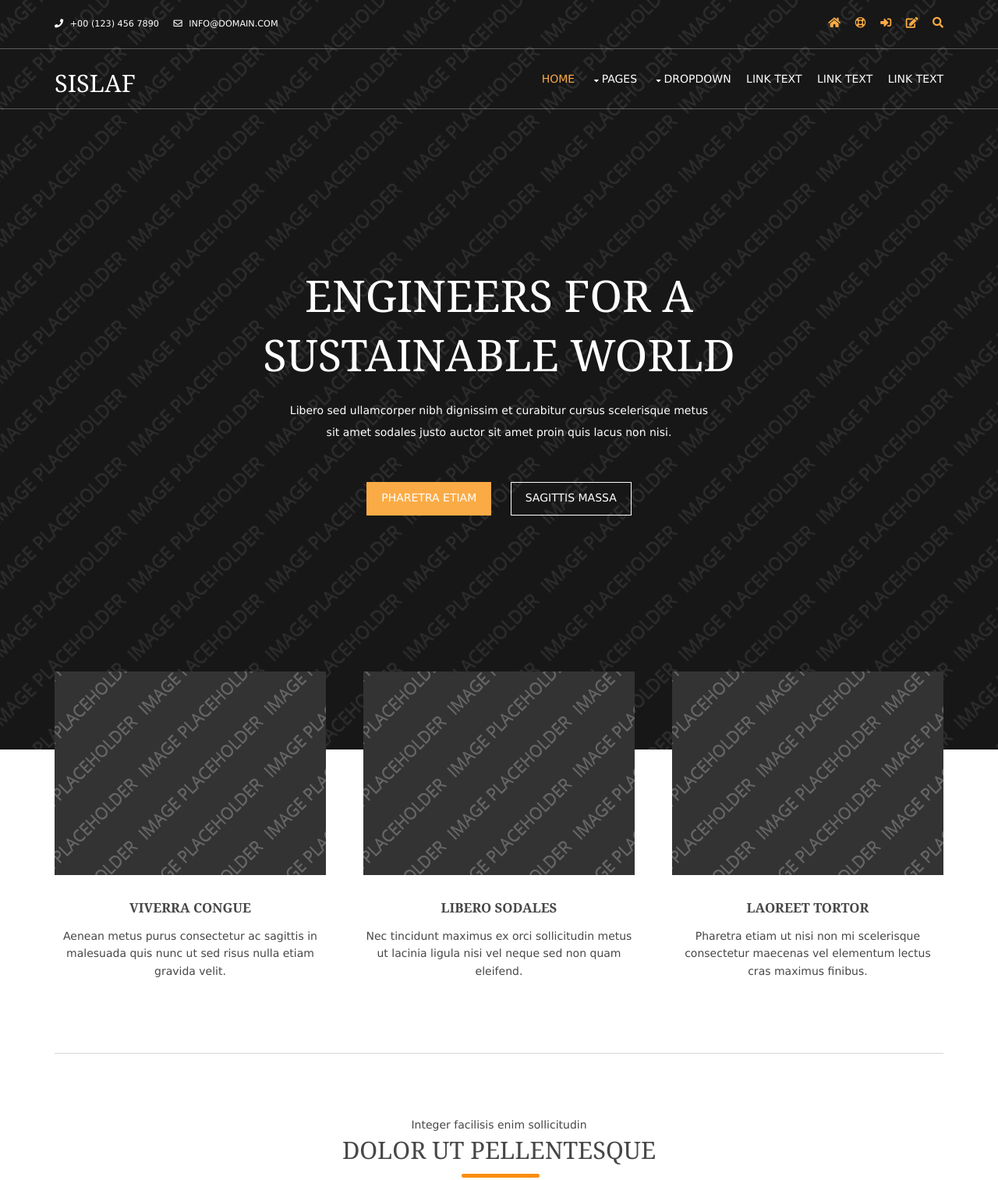
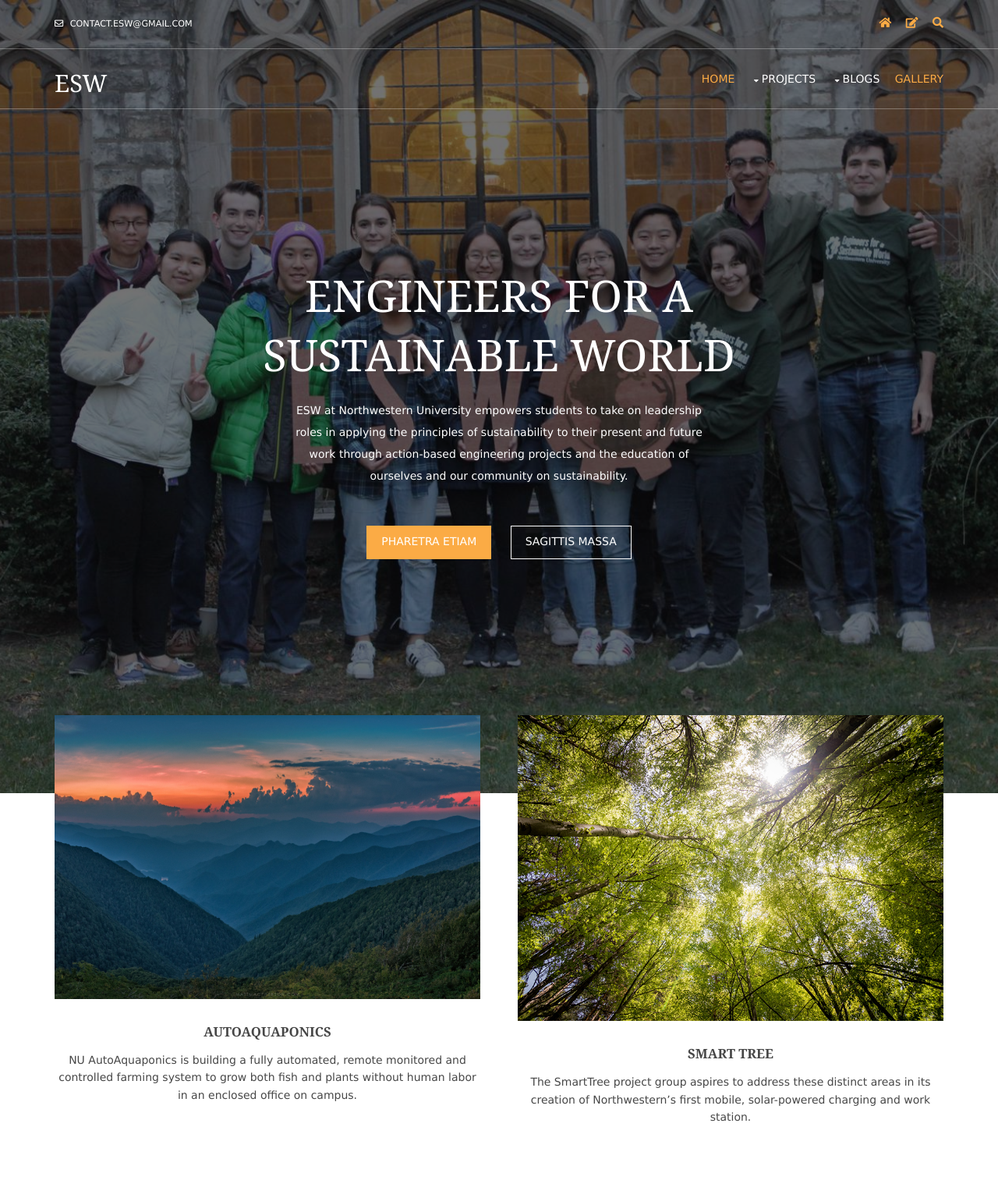
Before and after one commit to ESW-NU/ESW-NU.github.io, a plain HTML site: page Website_Template/index.html in a window 1280 px wide. Shown: the top 1513 px of the page at 78% size. Drawn offline with Linux system fonts and the light colour scheme.

Commit message:
[Updated_Home_Page]

```diff
--- a/Website_Template/index.html
+++ b/Website_Template/index.html
@@ -10,7 +10,7 @@ Licence URI: https://www.os-templates.com/template-terms
 <html lang="">
 <!-- To declare your language - read more here: https://www.w3.org/International/questions/qa-html-language-declarations -->
 <head>
-<title>Sislaf</title>
+<title>ESW-NU</title>
 <meta charset="utf-8">
 <meta name="viewport" content="width=device-width, initial-scale=1.0, maximum-scale=1.0, user-scalable=no">
 <link href="layout/styles/layout.css" rel="stylesheet" type="text/css" media="all">
@@ -20,15 +20,15 @@ Licence URI: https://www.os-templates.com/template-terms
 <!-- ################################################################################################ -->
 <!-- ################################################################################################ -->
 <!-- Top Background Image Wrapper -->
-<div class="bgded overlay" style="background-image:url('images/demo/backgrounds/01.png');">
+<div class="bgded overlay" style="background-image:url('images/demo/backgrounds/people.png');">
   <!-- ################################################################################################ -->
   <div class="wrapper row0">
     <div id="topbar" class="hoc clear">
       <div class="fl_left">
         <!-- ################################################################################################ -->
         <ul class="nospace">
-          <li><i class="fas fa-phone rgtspace-5"></i> +00 (123) 456 7890</li>
-          <li><i class="far fa-envelope rgtspace-5"></i> info@domain.com</li>
+          <!-- # <li><i class="fas fa-phone rgtspace-5"></i> +00 (123) 456 7890</li> # -->
+          <li><i class="far fa-envelope rgtspace-5"></i> contact.esw@gmail.com</li>
         </ul>
         <!-- ################################################################################################ -->
       </div>
@@ -36,8 +36,6 @@ Licence URI: https://www.os-templates.com/template-terms
         <!-- ################################################################################################ -->
         <ul class="nospace">
           <li><a href="index.html"><i class="fas fa-home"></i></a></li>
-          <li><a href="#" title="Help Centre"><i class="far fa-life-ring"></i></a></li>
-          <li><a href="#" title="Login"><i class="fas fa-sign-in-alt"></i></a></li>
           <li><a href="#" title="Sign Up"><i class="fas fa-edit"></i></a></li>
           <li id="searchform">
             <div>
@@ -62,39 +60,39 @@ Licence URI: https://www.os-templates.com/template-terms
     <header id="header" class="hoc clear">
       <div id="logo" class="fl_left">
         <!-- ################################################################################################ -->
-        <h1><a href="index.html">Sislaf</a></h1>
+        <!--  <img src="images/demo/logo.gif" alt="moving_logo" width="38" height = "30"/>  -->
+        <h1><a href="index.html">ESW</a></h1>
+
         <!-- ################################################################################################ -->
       </div>
       <nav id="mainav" class="fl_right">
         <!-- ################################################################################################ -->
         <ul class="clear">
           <li class="active"><a href="index.html">Home</a></li>
-          <li><a class="drop" href="#">Pages</a>
+
+          <li><a class="drop" href="#">Projects</a>
             <ul>
-              <li><a href="pages/gallery.html">Gallery</a></li>
-              <li><a href="pages/full-width.html">Full Width</a></li>
+              <li><a href="pages/sidebar-left.html">AutoAquaponics</a></li>
+              <li><a href="pages/full-width.html">SmartTree</a></li>
+
+              <!--
               <li><a href="pages/sidebar-left.html">Sidebar Left</a></li>
               <li><a href="pages/sidebar-right.html">Sidebar Right</a></li>
               <li><a href="pages/basic-grid.html">Basic Grid</a></li>
               <li><a href="pages/font-icons.html">Font Icons</a></li>
+              -->
             </ul>
           </li>
-          <li><a class="drop" href="#">Dropdown</a>
+
+          <li><a class="drop" href="#">Blogs</a>
             <ul>
-              <li><a href="#">Level 2</a></li>
-              <li><a class="drop" href="#">Level 2 + Drop</a>
-                <ul>
-                  <li><a href="#">Level 3</a></li>
-                  <li><a href="#">Level 3</a></li>
-                  <li><a href="#">Level 3</a></li>
-                </ul>
-              </li>
-              <li><a href="#">Level 2</a></li>
+              <li><a href="https://eswprojects.planio.com/projects/autoaquaponics">AutoAquaponics</a></li>
+              <li><a href="https://eswprojects.planio.com/projects/nu-smarttree">SmartTree</a></li>
             </ul>
           </li>
-          <li><a href="#">Link Text</a></li>
-          <li><a href="#">Link Text</a></li>
-          <li><a href="#">Link Text</a></li>
+
+          <li class="active"><a href="pages/gallery.html">Gallery</a></li>
+
         </ul>
         <!-- ################################################################################################ -->
       </nav>
@@ -107,7 +105,7 @@ Licence URI: https://www.os-templates.com/template-terms
     <!-- ################################################################################################ -->
     <article>
       <h3 class="heading">Engineers for a Sustainable World</h3>
-      <p>Libero sed ullamcorper nibh dignissim et curabitur cursus scelerisque metus sit amet sodales justo auctor sit amet proin quis lacus non nisi.</p>
+      <p>ESW at Northwestern University empowers students to take on leadership roles in applying the principles of sustainability to their present and future work through action-based engineering projects and the education of ourselves and our community on sustainability.</p>
       <footer>
         <ul class="nospace inline pushright">
           <li><a class="btn" href="#">Pharetra etiam</a></li>
@@ -129,27 +127,28 @@ Licence URI: https://www.os-templates.com/template-terms
     <!-- ################################################################################################ -->
     <section id="introblocks">
       <ul class="nospace group btmspace-80">
-        <li class="one_third first">
-          <figure><a class="imgover" href="#"><img src="images/demo/348x261.png" alt=""></a>
+        <li class="one_half first">
+          <figure><a class="imgover" href="#"><img src="images/demo/backgrounds/mountain.png" alt=""></a>
             <figcaption>
-              <h6 class="heading">Viverra congue</h6>
-              <p>Aenean metus purus consectetur ac sagittis in malesuada quis nunc ut sed risus nulla etiam gravida velit.</p>
+              <h6 class="heading">AutoAquaponics</h6>
+              <p>NU AutoAquaponics is building a fully automated, remote monitored and controlled farming system to grow both fish and plants without human labor in an enclosed office on campus.</p>
             </figcaption>
           </figure>
         </li>
-        <li class="one_third">
-          <figure><a class="imgover" href="#"><img src="images/demo/348x261.png" alt=""></a>
+        <!-- <li class="one_third">
+          <figure><a class="imgover" href="#"><img src="images/demo/backgrounds/mountain.png" alt=""></a>
             <figcaption>
               <h6 class="heading">Libero sodales</h6>
               <p>Nec tincidunt maximus ex orci sollicitudin metus ut lacinia ligula nisi vel neque sed non quam eleifend.</p>
             </figcaption>
           </figure>
         </li>
-        <li class="one_third">
-          <figure><a class="imgover" href="#"><img src="images/demo/348x261.png" alt=""></a>
+      -->
+        <li class="one_half">
+          <figure><a class="imgover" href="#"><img src="images/demo/backgrounds/trees.png" alt=""></a>
             <figcaption>
-              <h6 class="heading">Laoreet tortor</h6>
-              <p>Pharetra etiam ut nisi non mi scelerisque consectetur maecenas vel elementum lectus cras maximus finibus.</p>
+              <h6 class="heading">Smart Tree</h6>
+              <p>The SmartTree project group aspires to address these distinct areas in its creation of Northwestern’s first mobile, solar-powered charging and work station. </p>
             </figcaption>
           </figure>
         </li>
@@ -224,7 +223,7 @@ Licence URI: https://www.os-templates.com/template-terms
     <!-- ################################################################################################ -->
     <div class="sectiontitle">
       <p class="nospace font-xs">Id elementum lobortis justo donec</p>
-      <p class="heading underline font-x2">Rutrum sed ligula viverra</p>
+      <p class="heading underline font-x2">Meet our Exec Board</p>
     </div>
     <ul class="nospace group team">
       <li class="one_quarter first">
@@ -285,9 +284,10 @@ Licence URI: https://www.os-templates.com/template-terms
 <!-- ################################################################################################ -->
 <!-- ################################################################################################ -->
 <!-- ################################################################################################ -->
+<!--
 <div class="wrapper bgded" style="background-image:url('images/demo/backgrounds/04.png');">
   <section id="testimonials" class="hoc clear">
-    <!-- ################################################################################################ -->
+     ################################################################################################
     <div class="one_half overlay">
       <ul class="nospace">
         <li>
@@ -303,9 +303,9 @@ Licence URI: https://www.os-templates.com/template-terms
         </li>
       </ul>
     </div>
-    <!-- ################################################################################################ -->
+    ################################################################################################
   </section>
-</div>
+</div> -->
 <!-- ################################################################################################ -->
 <!-- ################################################################################################ -->
 <!-- ################################################################################################ -->
@@ -449,7 +449,7 @@ Licence URI: https://www.os-templates.com/template-terms
           <div class="block clear"><a href="#"><i class="fas fa-phone"></i></a> <span><strong>Give us a call:</strong> +00 (123) 456 7890</span></div>
         </li>
         <li class="one_quarter">
-          <div class="block clear"><a href="#"><i class="fas fa-envelope"></i></a> <span><strong>Send us a mail:</strong> support@domain.com</span></div>
+          <div class="block clear"><a href="#"><i class="fas fa-envelope"></i></a> <span><strong>Send us an Email:</strong> contact.esw@gmail.com</span></div>
         </li>
         <li class="one_quarter">
           <div class="block clear"><a href="#"><i class="fas fa-clock"></i></a> <span><strong> Monday - Saturday:</strong> 08.00am - 18.00pm</span></div>
```
Also changed, not shown: Website_Template/images/demo/backgrounds/mountain.png (added), Website_Template/images/demo/backgrounds/people.png (added), Website_Template/images/demo/backgrounds/trees.png (added), Website_Template/images/demo/logo.gif (added).
